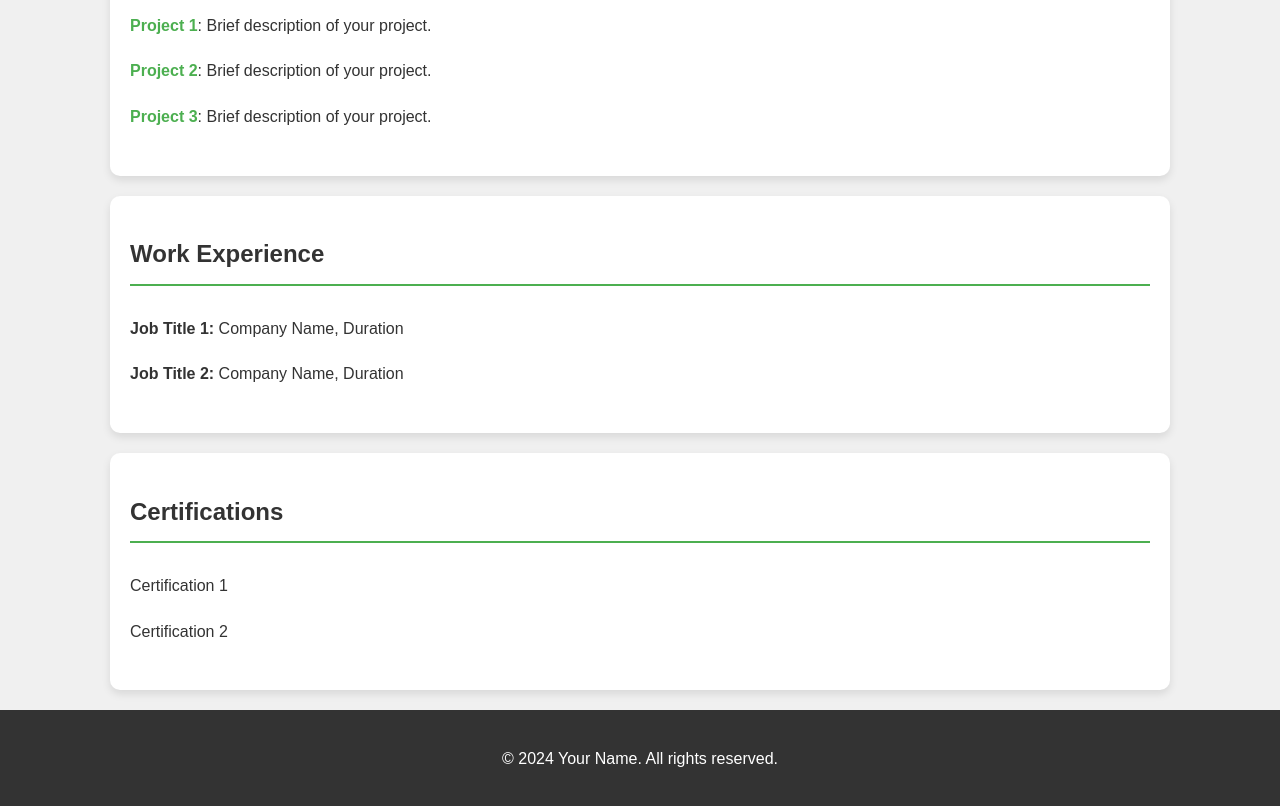
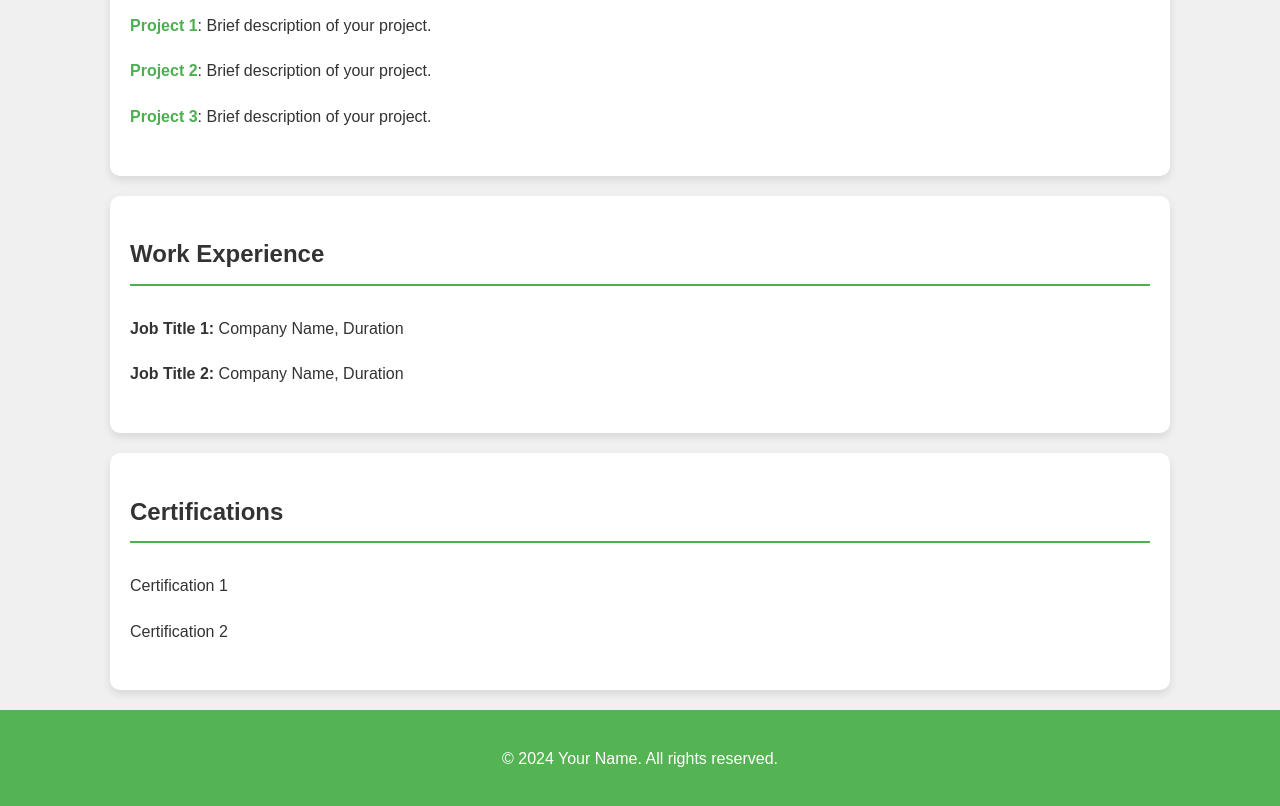
Before and after one commit to hamody-74/Simple-Portfolio, a plain HTML site: page index.html in a window 1280 px wide. Shown: the part 592-1398 px from the top of the page. Drawn offline with Linux system fonts and the light colour scheme.

Commit message:
Update Footer Background Color

```diff
--- a/style.css
+++ b/style.css
@@ -68,6 +68,6 @@ li a:hover {
 footer {
   text-align: center;
   padding: 20px;
-  background-color: #333;
+  background-color: #54b352;
   color: white;
 }
```
